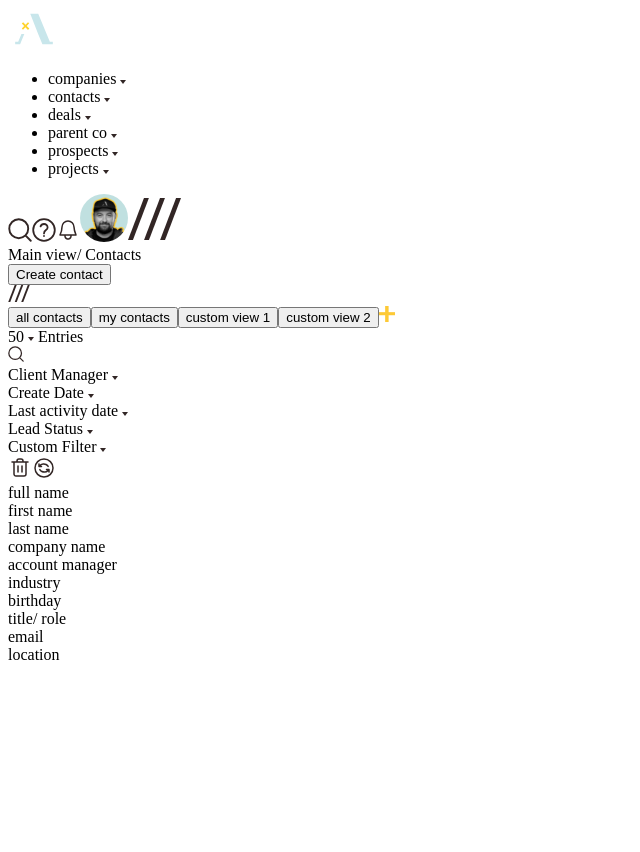
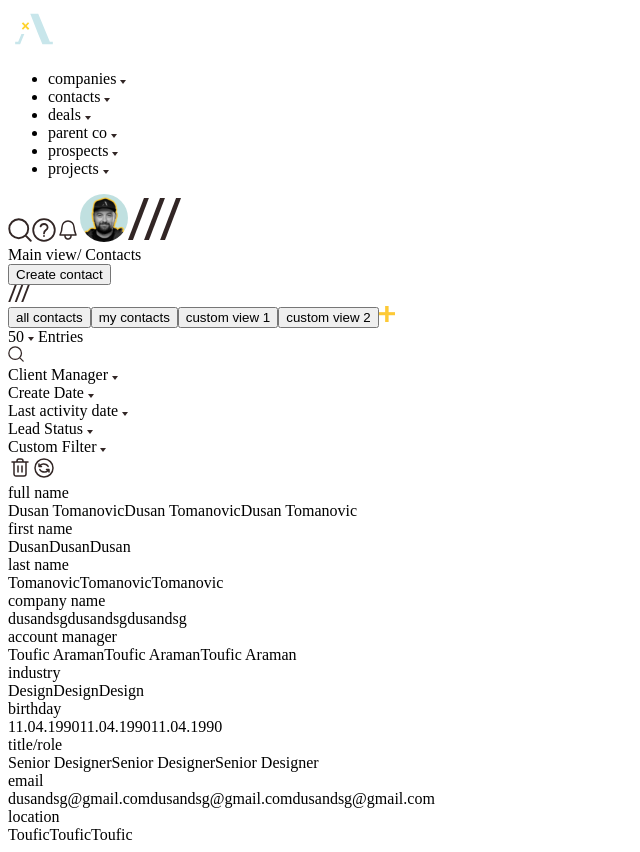
Before and after one commit to OmarBassatni97/frontend, a Next.js app: page /dashboard in a window 1280 px wide. Shown: the whole page, without its empty margins (0-640 px from the left). Before the commit the page ends 800 px from the top, so only its background shows below. Built offline with nearby package versions, Linux system fonts and the light colour scheme.

Commit message:
sortable component

```diff
--- a/src/components/SortableItem.jsx
+++ b/src/components/SortableItem.jsx
@@ -17,8 +17,16 @@ export function SortableItem(props) {
     };
 
     return (
-            <div ref={setNodeRef} style={style} {...attributes} {...listeners}>
-                <span className='uppercase border border-gray-100 p-2 bg-[#C0E3E5]'>{props.id}</span>
-            </div>
+        <div className='flex flex-col' ref={setNodeRef} style={style} {...attributes} {...listeners}>
+            <span className='uppercase border border-gray-100 p-2 bg-[#C0E3E5]'>{props.id.header}</span>
+
+           <div className='flex flex-col'>
+            {props.id.data.map(item => (
+                <span className='border border-gray-100 p-2'>{item}</span>
+            ))}
+           </div>
+
+
+        </div>
     );
 }
--- a/src/components/Table.jsx
+++ b/src/components/Table.jsx
@@ -27,6 +27,7 @@ const Table = () => {
             coordinateGetter: sortableKeyboardCoordinates,
         })
     );
+
     return (
         <div className='max-w-[1440px] mx-auto mt-4'>
             <TableHeader />
@@ -41,7 +42,7 @@ const Table = () => {
                     strategy={horizontalListSortingStrategy}
                 >
                     <div className='flex mt-7'>
-                        {items.map(id => <SortableItem key={id} id={id} />)}
+                        {items.map((item, index) => <SortableItem key={index} id={item} />)}
                     </div>
 
                 </SortableContext>
--- a/src/data.js
+++ b/src/data.js
@@ -1 +1,12 @@
-export const columns = ['full name','first name','last name','company name', 'account manager', 'industry', 'birthday', 'title/ role', 'email', 'location']
+export const columns = [
+    { header: 'full name', data: ['Dusan Tomanovic', 'Dusan Tomanovic', 'Dusan Tomanovic'] },
+    { header: 'first name', data: ['Dusan', 'Dusan', 'Dusan'] },
+    { header: 'last name', data: ['Tomanovic', 'Tomanovic', 'Tomanovic'] },
+    { header: 'company name', data: ['dusandsg', 'dusandsg', 'dusandsg'] },
+    { header: 'account manager', data: ['Toufic Araman', 'Toufic Araman', 'Toufic Araman'] },
+    { header: 'industry', data: ['Design', 'Design', 'Design'] },
+    { header: 'birthday', data: ['11.04.1990', '11.04.1990', '11.04.1990'] },
+    { header: 'title/role', data: ['Senior Designer', 'Senior Designer', 'Senior Designer'] },
+    { header: 'email', data: ['dusandsg@gmail.com', 'dusandsg@gmail.com', 'dusandsg@gmail.com'] },
+    { header: 'location', data: ['Toufic', 'Toufic', 'Toufic'] }
+]
```
